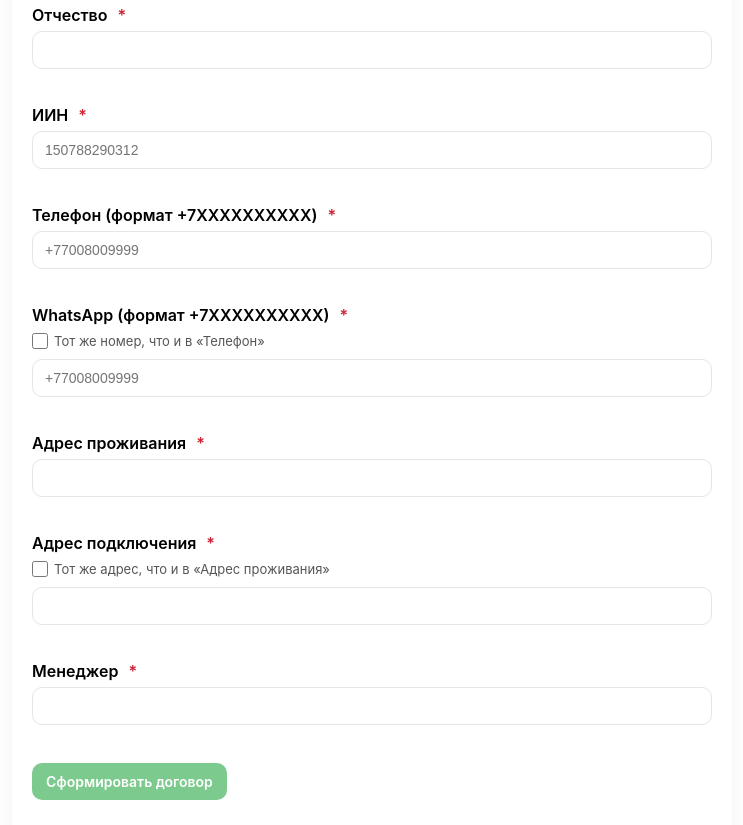
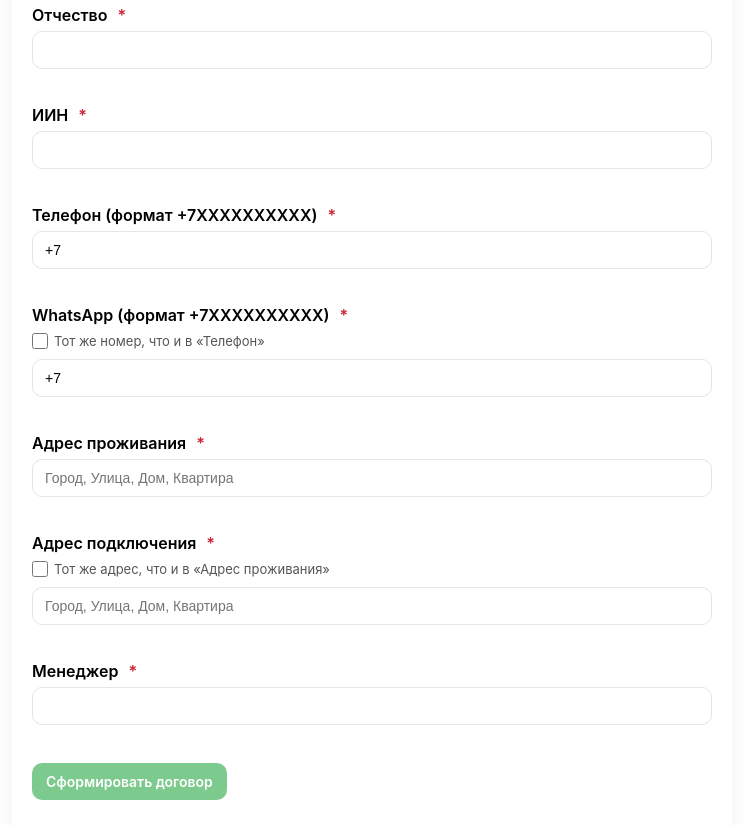
Before and after one commit to paradrop/ttk-contract, a plain HTML site: page index.html in a window 1280 px wide. Shown: the part 580-1405 px from the top of the page, without its empty margins (268-1011 px from the left). Drawn offline with Linux system fonts and the light colour scheme.

Commit message:
Modify input fields for better user guidance
Updated input fields to include placeholders and default values.

```diff
--- a/index.html
+++ b/index.html
@@ -77,13 +77,13 @@
 
     <label class="field">
       <span class="label-text">ИИН <span class="req">*</span></span>
-      <input type="text" id="iin" placeholder="150788290312" inputmode="numeric">
+      <input type="text" id="iin" inputmode="numeric">
       <div class="error" data-for="iin"></div>
     </label>
 
     <label class="field">
       <span class="label-text">Телефон (формат +7XXXXXXXXXX) <span class="req">*</span></span>
-      <input type="tel" id="mobile" placeholder="+77008009999" inputmode="tel">
+      <input type="tel" id="mobile" value="+7" inputmode="tel">
       <div class="error" data-for="mobile"></div>
     </label>
 
@@ -102,13 +102,13 @@
           </span>
         </label>
       </div>
-      <input type="tel" id="whatsapp" placeholder="+77008009999" inputmode="tel">
+      <input type="tel" id="whatsapp" value="+7" inputmode="tel">
       <div class="error" data-for="whatsapp"></div>
     </label>
 
     <label class="field">
       <span class="label-text">Адрес проживания <span class="req">*</span></span>
-      <input type="text" id="raddress">
+      <input type="text" id="raddress" placeholder="Город, Улица, Дом, Квартира">
       <div class="error" data-for="raddress"></div>
     </label>
 
@@ -127,7 +127,7 @@
           </span>
         </label>
       </div>
-      <input type="text" id="saddress">
+      <input type="text" id="saddress" placeholder="Город, Улица, Дом, Квартира">
       <div class="error" data-for="saddress"></div>
     </label>
 
```
